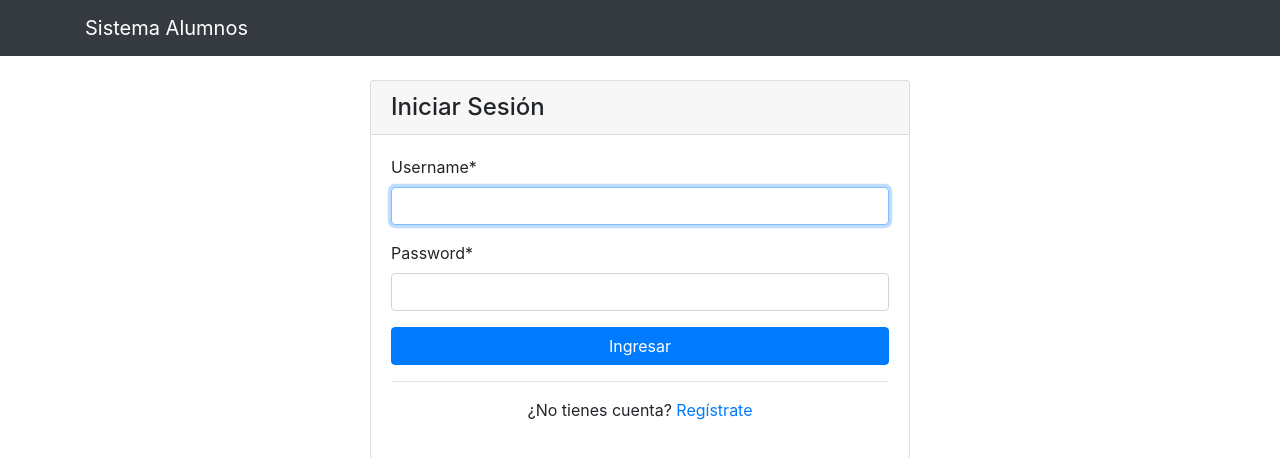
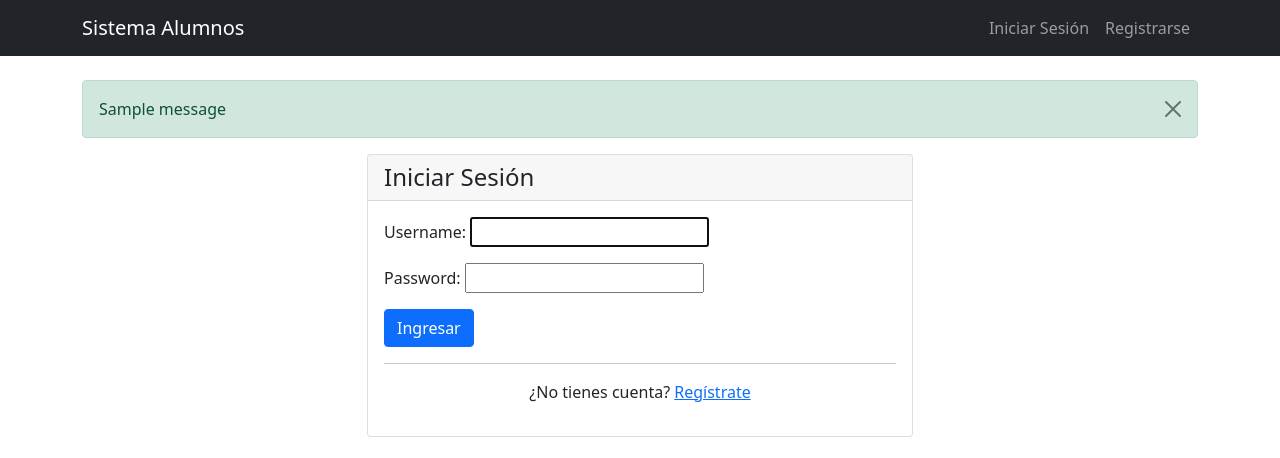
Before and after one commit to shadower04/2-PARCIAL-PROGRAMACION, a Django app: page /login/ in a window 1280 px wide. Shown: the top 458 px of the page. Run offline with Django 5.2, Linux system fonts and the light colour scheme; one stand-in notice (Sample message) is shown; some libraries are stand-ins or nearby versions.

Commit message:
ultimos retoques

```diff
--- a/requirements.txt
+++ b/requirements.txt
@@ -1,6 +1,6 @@
 Django==5.2.8
-django-bootstrap4==25.3
-django-crispy-forms==2.5
+# django-bootstrap4==25.3  ← Comenta
+# django-crispy-forms==2.5  ← Comenta
 gunicorn==23.0.0
 pillow==12.0.0
 reportlab==4.4.5
@@ -11,4 +11,3 @@ asgiref==3.11.0
 sqlparse==0.5.3
 tzdata==2025.2
 soupsieve==2.8
-dj-database-url==2.1.0
--- a/templates/alumnos/crear_alumnos.html
+++ b/templates/alumnos/crear_alumno.html
@@ -1,5 +1,4 @@
 {% extends 'base.html' %}
-{% load crispy_forms_tags %}
 
 {% block content %}
 <div class="row justify-content-center">
@@ -11,8 +10,8 @@
             <div class="card-body">
                 <form method="post">
                     {% csrf_token %}
-                    {{ form|crispy }}
-                    <div class="form-group">
+                    {{ form.as_p }}
+                    <div class="form-group mt-4">
                         <button type="submit" class="btn btn-primary">Guardar Alumno</button>
                         <a href="{% url 'lista_alumnos' %}" class="btn btn-secondary">Cancelar</a>
                     </div>
--- a/templates/base.html
+++ b/templates/base.html
@@ -1,13 +1,10 @@
-<!-- templates/base.html -->
 <!DOCTYPE html>
 <html lang="es">
 <head>
     <meta charset="UTF-8">
     <meta name="viewport" content="width=device-width, initial-scale=1.0">
     <title>Sistema de Alumnos</title>
-    {% load bootstrap4 %}
-    {% bootstrap_css %}
-    {% bootstrap_javascript jquery='full' %}
+    <link href="https://cdn.jsdelivr.net/npm/bootstrap@5.1.3/dist/css/bootstrap.min.css" rel="stylesheet">
 </head>
 <body>
     <nav class="navbar navbar-expand-lg navbar-dark bg-dark">
@@ -15,17 +12,35 @@
             <a class="navbar-brand" href="{% url 'dashboard' %}">Sistema Alumnos</a>
 
             {% if user.is_authenticated %}
-            <div class="navbar-nav ml-auto">
-                <span class="navbar-text mr-3">Hola, {{ user.username }}</span>
-                <a class="btn btn-outline-light btn-sm" href="{% url 'logout' %}">Cerrar Sesión</a>
+            <div class="navbar-nav ms-auto">
+                <span class="navbar-text me-3">Hola, {{ user.username }}</span>
+                <form method="post" action="{% url 'logout' %}" class="d-inline">
+                    {% csrf_token %}
+                    <button type="submit" class="btn btn-outline-light btn-sm">Cerrar Sesión</button>
+                </form>
+            </div>
+            {% else %}
+            <div class="navbar-nav ms-auto">
+                <a class="nav-link" href="{% url 'login' %}">Iniciar Sesión</a>
+                <a class="nav-link" href="{% url 'registro' %}">Registrarse</a>
             </div>
             {% endif %}
         </div>
     </nav>
 
     <div class="container mt-4">
-        {% bootstrap_messages %}
+        {% if messages %}
+            {% for message in messages %}
+            <div class="alert alert-{{ message.tags }} alert-dismissible fade show" role="alert">
+                {{ message }}
+                <button type="button" class="btn-close" data-bs-dismiss="alert"></button>
+            </div>
+            {% endfor %}
+        {% endif %}
+
         {% block content %}{% endblock %}
     </div>
+
+    <script src="https://cdn.jsdelivr.net/npm/bootstrap@5.1.3/dist/js/bootstrap.bundle.min.js"></script>
 </body>
 </html>
--- a/templates/registration/login.html
+++ b/templates/registration/login.html
@@ -1,5 +1,4 @@
 {% extends 'base.html' %}
-{% load crispy_forms_tags %}
 
 {% block content %}
 <div class="row justify-content-center">
@@ -11,8 +10,10 @@
             <div class="card-body">
                 <form method="post">
                     {% csrf_token %}
-                    {{ form|crispy }}
-                    <button type="submit" class="btn btn-primary btn-block">Ingresar</button>
+                    {{ form.as_p }}
+                    <button type="submit" class="btn btn-primary btn-block">
+                        Ingresar
+                    </button>
                 </form>
                 <hr>
                 <p class="text-center">
```
Also changed, not shown: proyecto_final/settings.py (+12 -9 lines), templates/usuarios/registro.html (+4 -3 lines), usuarios/urls.py (added, +7 -0 lines), usuarios/views.py (+10 -7 lines), db.sqlite3.
